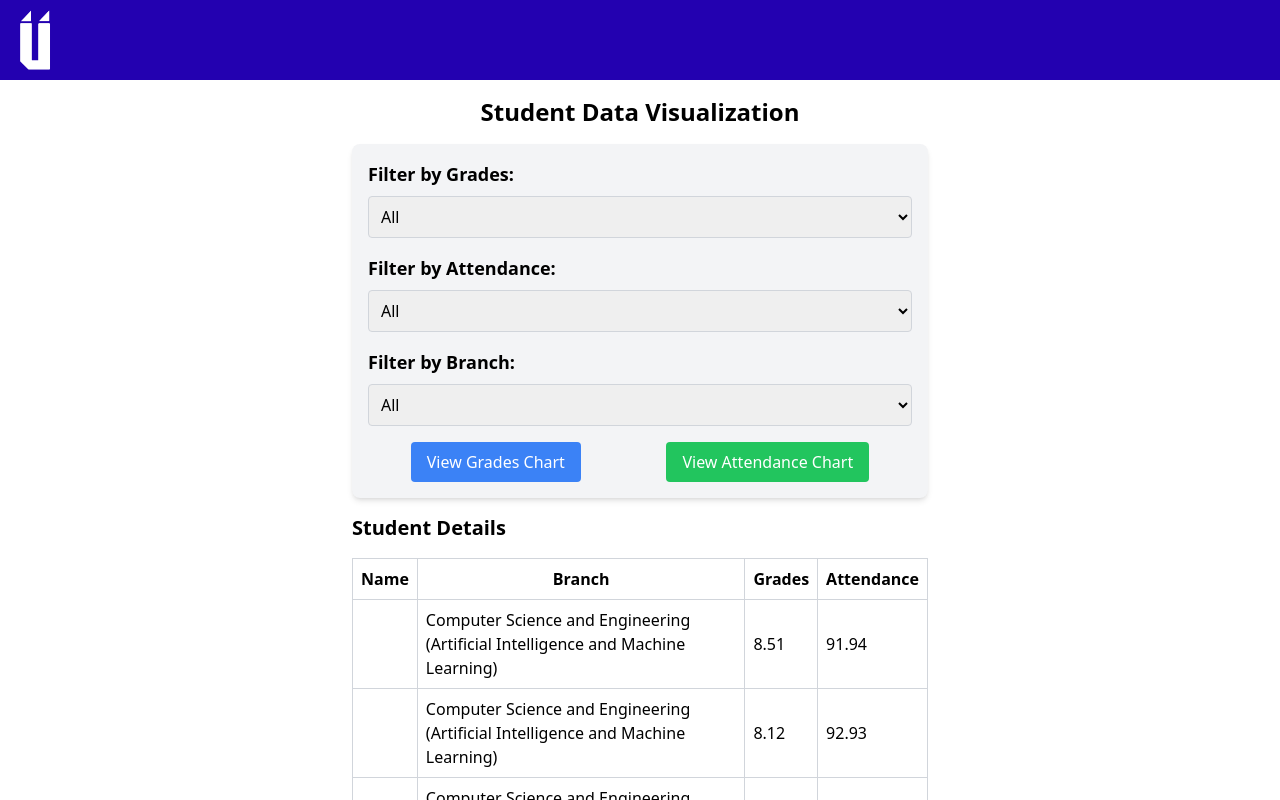
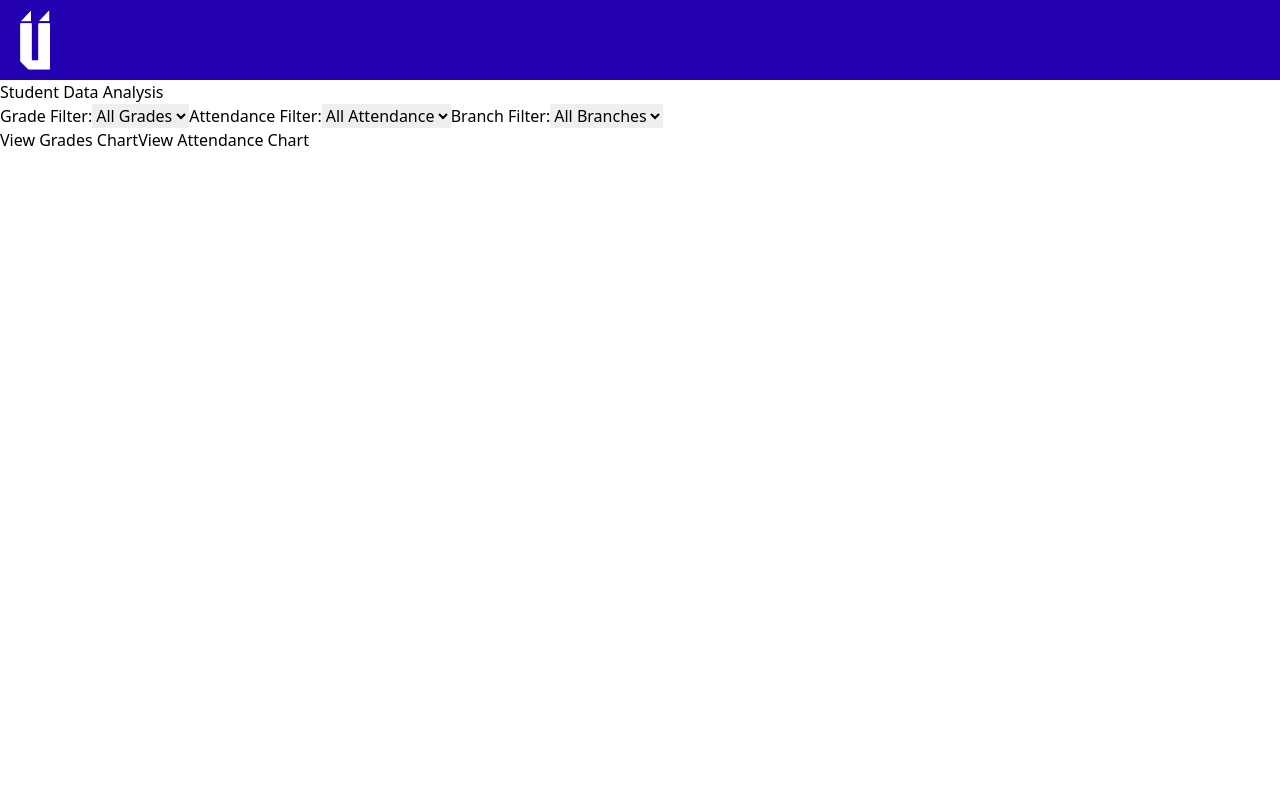
Before and after one commit to Suhas-Koheda/UniInSight, a Next.js app: page /1/dashboard/view-data in a window 1280 px wide. Shown: the top 800 px of the page. Built offline with nearby package versions, Linux system fonts and the light colour scheme.

Commit message:
build changes

```diff
--- a/src/app/[id]/dashboard/view-data/page.tsx
+++ b/src/app/[id]/dashboard/view-data/page.tsx
@@ -2,63 +2,64 @@
 
 import { useState, useEffect } from "react";
 import dynamic from "next/dynamic";
+import { ComponentType } from "react";
 
-const DynamicPieChart = dynamic(
+const DynamicPieChart = dynamic<ComponentType<any>>(
   () =>
     import("recharts").then(
-      (mod) => mod.PieChart as typeof import("recharts").PieChart
+      (mod) => mod.PieChart as ComponentType<any>
     ),
   { ssr: false }
 );
-const DynamicPie = dynamic(
+const DynamicPie = dynamic<ComponentType<any>>(
   () =>
-    import("recharts").then((mod) => mod.Pie as typeof import("recharts").Pie),
+    import("recharts").then((mod) => mod.Pie as ComponentType<any>),
   { ssr: false }
 );
-const DynamicBarChart = dynamic(
+const DynamicBarChart = dynamic<ComponentType<any>>(
   () =>
     import("recharts").then(
-      (mod) => mod.BarChart as typeof import("recharts").BarChart
+      (mod) => mod.BarChart as ComponentType<any>
     ),
   { ssr: false }
 );
-const DynamicBar = dynamic(
+const DynamicBar = dynamic<ComponentType<any>>(
   () =>
-    import("recharts").then((mod) => mod.Bar as typeof import("recharts").Bar),
+    import("recharts").then((mod) => mod.Bar as ComponentType<any>),
   { ssr: false }
 );
-const DynamicXAxis = dynamic(
+const DynamicXAxis = dynamic<ComponentType<any>>(
   () =>
     import("recharts").then(
-      (mod) => mod.XAxis as typeof import("recharts").XAxis
+      (mod) => mod.XAxis as ComponentType<any>
     ),
   { ssr: false }
 );
-const DynamicYAxis = dynamic(
+const DynamicYAxis = dynamic<ComponentType<any>>(
   () =>
     import("recharts").then(
-      (mod) => mod.YAxis as typeof import("recharts").YAxis
+      (mod) => mod.YAxis as ComponentType<any>
     ),
   { ssr: false }
 );
-const DynamicTooltip = dynamic(
+const DynamicTooltip = dynamic<ComponentType<any>>(
   () =>
     import("recharts").then(
-      (mod) => mod.Tooltip as typeof import("recharts").Tooltip
+      (mod) => mod.Tooltip as ComponentType<any>
     ),
   { ssr: false }
 );
-const DynamicLegend = dynamic(
+const DynamicLegend = dynamic<ComponentType<any>>(
   () =>
     import("recharts").then(
-      (mod) => mod.Legend as typeof import("recharts").Legend
+      (mod) => mod.Legend as ComponentType<any>
     ),
   { ssr: false }
 );
-const DynamicCell = dynamic(
+const DynamicCell = dynamic<ComponentType<any>>(
   () =>
     import("recharts").then(
-      (mod) => mod.Cell as typeof import("recharts").Cell
+      (mod) => mod.Cell as ComponentType<any>
     ),
   { ssr: false }
 );
@@ -209,7 +210,7 @@ const MainPage = () => {
                         const value = context.raw || 0;
                         const total = context.dataset.data.reduce((a, b) => a + b, 0);
                         const percentage = ((value / total) * 100).toFixed(1);
-                        return \`\${label}: \${value} (\${percentage}%)\`;
+                        return \\${label}: \${value} (\${percentage}%)\;
                       }
                     }
                   }
@@ -247,119 +248,52 @@ const MainPage = () => {
   };
 
   return (
-    <div className="p-4 min-h-screen bg-white text-black">
-      <h1 className="text-2xl font-bold mb-4 text-center">
-        Student Data Visualization
-      </h1>
-
-      {/* Filter Options */}
-      <div className="bg-gray-100 p-4 mb-4 rounded-lg shadow-md max-w-xl mx-auto">
-        <div className="mb-4">
-          <label
-            htmlFor="filter-grades"
-            className="block text-lg font-semibold mb-2"
-          >
-            Filter by Grades:
-          </label>
+    <div>
+      <h1>Student Data Analysis</h1>
+      <div>
+        <label>
+          Grade Filter:
           <select
-            id="filter-grades"
             value={gradesFilter}
             onChange={(e) => setGradesFilter(e.target.value)}
-            className="w-full p-2 border border-gray-300 rounded"
           >
-            <option value="">All</option>
+            <option value="">All Grades</option>
             <option value="above-9">Above 9</option>
             <option value="9-to-8">9 to 8</option>
             <option value="7-to-8">7 to 8</option>
             <option value="below-7">Below 7</option>
           </select>
-        </div>
-
-        <div className="mb-4">
-          <label
-            htmlFor="filter-attendance"
-            className="block text-lg font-semibold mb-2"
-          >
-            Filter by Attendance:
-          </label>
+        </label>
+        <label>
+          Attendance Filter:
           <select
-            id="filter-attendance"
             value={attendanceFilter}
             onChange={(e) => setAttendanceFilter(e.target.value)}
-            className="w-full p-2 border border-gray-300 rounded"
           >
-            <option value="">All</option>
+            <option value="">All Attendance</option>
             <option value="above-95">Above 95%</option>
             <option value="90-to-95">90% to 95%</option>
             <option value="85-to-90">85% to 90%</option>
             <option value="75-to-85">75% to 85%</option>
             <option value="below-75">Below 75%</option>
           </select>
-        </div>
-
-        <div className="mb-4">
-          <label
-            htmlFor="filter-branch"
-            className="block text-lg font-semibold mb-2"
-          >
-            Filter by Branch:
-          </label>
+        </label>
+        <label>
+          Branch Filter:
           <select
-            id="filter-branch"
             value={branchFilter}
             onChange={(e) => setBranchFilter(e.target.value)}
-            className="w-full p-2 border border-gray-300 rounded"
           >
-            <option value="">All</option>
+            <option value="">All Branches</option>
             <option value="CSE">CSE</option>
+            <option value="IT">IT</option>
             <option value="ECE">ECE</option>
-            <option value="EEE">EEE</option>
-            <option value="ME">ME</option>
           </select>
-        </div>
-
-        {/* Buttons to Open Charts */}
-        <div className="flex justify-around mt-4">
-          <button
-            onClick={() => openChartPopup("grades")}
-            className="bg-blue-500 text-white py-2 px-4 rounded hover:bg-blue-600"
-          >
-            View Grades Chart
-          </button>
-          <button
-            onClick={() => openChartPopup("attendance")}
-            className="bg-green-500 text-white py-2 px-4 rounded hover:bg-green-600"
-          >
-            View Attendance Chart
-          </button>
-        </div>
+        </label>
       </div>
-
-      {/* Display filtered student data */}
-      <div className="max-w-xl mx-auto">
-        <h2 className="text-xl font-semibold mb-4">Student Details</h2>
-        <table className="w-full border-collapse border border-gray-300">
-          <thead>
-            <tr>
-              <th className="border border-gray-300 p-2">Name</th>
-              <th className="border border-gray-300 p-2">Branch</th>
-              <th className="border border-gray-300 p-2">Grades</th>
-              <th className="border border-gray-300 p-2">Attendance</th>
-            </tr>
-          </thead>
-          <tbody>
-            {filteredData.map((student, index) => (
-              <tr key={index}>
-                <td className="border border-gray-300 p-2">{student.Name}</td>
-                <td className="border border-gray-300 p-2">{student.BRANCH}</td>
-                <td className="border border-gray-300 p-2">{student.GRADES}</td>
-                <td className="border border-gray-300 p-2">
-                  {student.Attendance}
-                </td>
-              </tr>
-            ))}
-          </tbody>
-        </table>
+      <div>
+        <button onClick={() => openChartPopup("grades")}>View Grades Chart</button>
+        <button onClick={() => openChartPopup("attendance")}>View Attendance Chart</button>
       </div>
     </div>
   );
```
